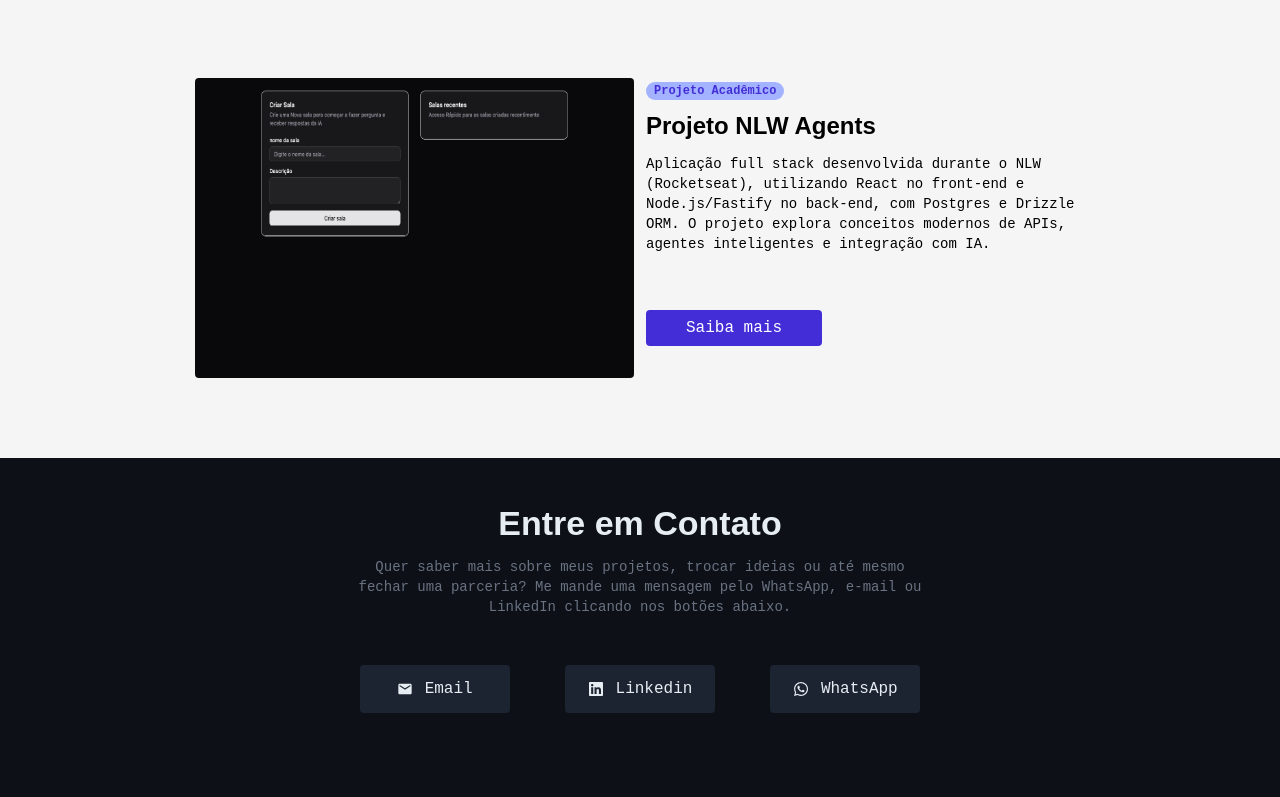
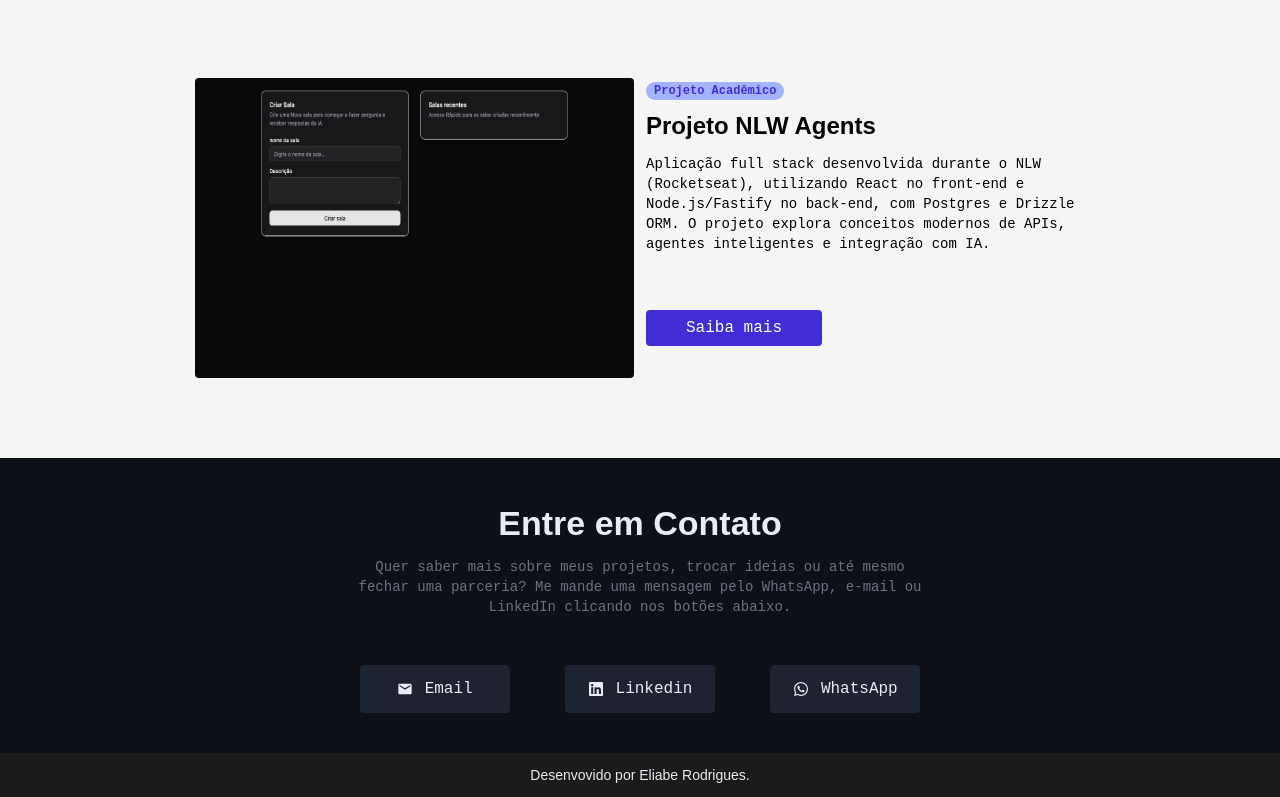
Before and after one commit to eliaberr/myPortfolio, a React (Vite) app: page / in a window 1280 px wide. Shown: the part 1963-2760 px from the top of the page. Before the commit the page ends 2676 px from the top, so only its background shows below. Built offline with nearby package versions, Linux system fonts and the light colour scheme.

Commit message:
feat: footer finished

```diff
--- a/src/App.tsx
+++ b/src/App.tsx
@@ -2,6 +2,7 @@ import { NavBar } from "./components/navBar/navBar";
 import { Home } from "./page/home";
 import { Projects } from "./page/projects";
 import { Contact } from "./page/contact";
+import Footer from "./components/footer/footer";
 
 export default function App() {
   return (
@@ -10,6 +11,7 @@ export default function App() {
       <Home/>
       <Projects/>
       <Contact/>
+      <Footer/>
     </main>
   );
 }
--- a/src/components/footer/footer.tsx
+++ b/src/components/footer/footer.tsx
@@ -1,7 +1,10 @@
-export default function footer() {
+export default function Footer() {
+    const easterEgg = () => {
+        alert("Obrigado por visitar meu portfólio! 🤝😉 ")
+    }
     return (
-        <footer>
-
+        <footer className="bg-[#1B1B1B] w-full py-3" >
+            <h2 className="text-center text-sm">Desenvovido por <span onClick={easterEgg} className="hover:text-[#3F8E00] cursor-pointer">Eliabe Rodrigues</span>.</h2>
         </footer>
     )
 }
--- a/src/components/navBar/navBar.tsx
+++ b/src/components/navBar/navBar.tsx
@@ -1,9 +1,13 @@
 import { OptionsNavBar } from "./optionsNavBar";
+import { SocialMidia } from "./socialMidia";
 
 export function NavBar() {
     return (
         <nav className="bg-[#1B1B1B] w-[1120px] h-[70px] mx-auto rounded-b-xl flex flex-col place-content-center">
-            <OptionsNavBar/>
+            <div className="text-gray-300 grid grid-cols-12 ">
+                <OptionsNavBar />
+                <SocialMidia />
+            </div>
         </nav>
-    )
+    );
 }
--- a/src/components/navBar/optionsNavBar.tsx
+++ b/src/components/navBar/optionsNavBar.tsx
@@ -1,17 +1,18 @@
-import { SocialMidia } from "./socialMidia";
-
-export function OptionsNavBar() {
+export function OptionsNavBar({className}:{className?:string}) {
     return (
-        <div className="text-gray-300 grid grid-cols-12 ">
-            <div className="col-span-8 grid grid-cols-5 col-start-2 text-sm">
-            <a className="hover:underline text-center w-fit" href="#home">Home</a>
+        <div className={`text-sm ${className ? className : "col-span-8 grid grid-cols-5 col-start-2"}`}>
+            <a className="hover:underline text-center w-fit" href="#home">
+                Home
+            </a>
             {
                 //<a className="hover:underline text-center w-fit" href="">Sobre mim</a>
             }
-            <a className="hover:underline text-center w-fit" href="#projects">Projetos</a>
-            <a className="hover:underline text-center w-fit" href="#contacts">Contatos</a>
-            </div>
-            <SocialMidia/>
+            <a className="hover:underline text-center w-fit" href="#projects">
+                Projetos
+            </a>
+            <a className="hover:underline text-center w-fit" href="#contacts">
+                Contatos
+            </a>
         </div>
-    )
+    );
 }
--- a/src/page/contact.tsx
+++ b/src/page/contact.tsx
@@ -22,7 +22,7 @@ export function Contact() {
   ];
 
   return (
-    <div id="contacts" className="flex flex-col gap-2 max-w-xl mx-auto text-center pt-10">
+    <div id="contacts" className="flex flex-col gap-2 max-w-xl mx-auto text-center py-10">
       <h2 className="font-bold text-[34px]">Entre em Contato</h2>
       <p className="text-gray-500 text-sm  mx-auto">
         Quer saber mais sobre meus projetos, trocar ideias ou até mesmo fechar
--- a/src/page/home.tsx
+++ b/src/page/home.tsx
@@ -13,7 +13,7 @@ export function Home() {
             tecnologia para transformar ideias em projetos reais, sempre
             buscando aprender mais e entregar soluções com qualidade
           </p>
-          <button onClick={openWhatsApp} className="w-[307px] h-16 bg-[#3F8E00] rounded-sm cursor-pointer shadow-[#00ffb35d] hover:shadow-lg ">
+          <button onClick={openWhatsApp} className="w-[307px] h-16 bg-[#3F8E00] rounded-sm cursor-pointer hover:bg-[#408e00bc] ">
             Contate me
           </button>
         </div>
```
